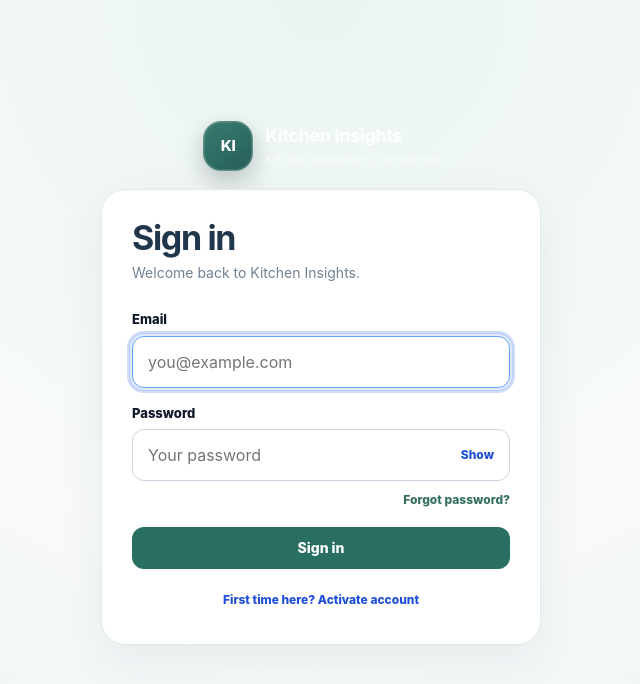
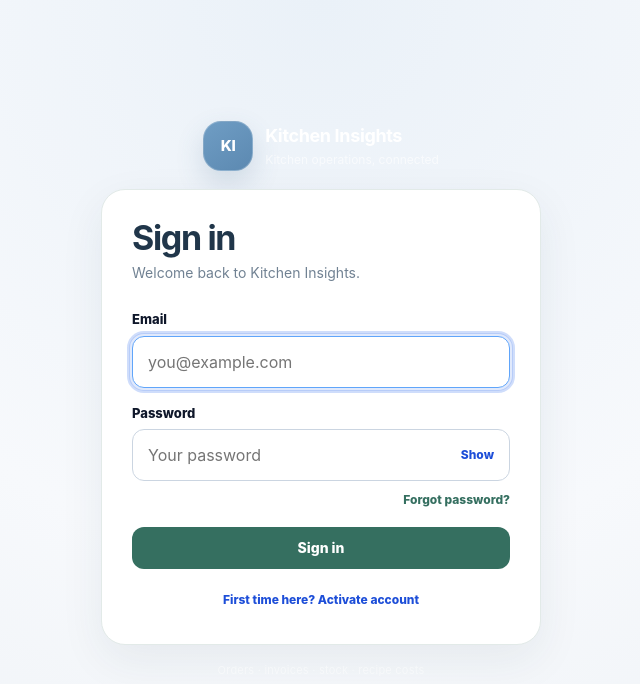
Before and after one commit to stucottam-maker/stackblitz-azteca-rekki-insights, a Next.js app: page /login in a window 1280 px wide. Shown: the top 684 px of the page, without its empty margins (319-959 px from the left). Built offline with nearby package versions, Linux system fonts and the light colour scheme.

Commit message:
Align V2 splash and sign-in palette with app navy and blue branding

```diff
--- a/app/ui-system.css
+++ b/app/ui-system.css
@@ -738,3 +738,21 @@ table td {
 .login-page .login-heading p { color: #718293; }
 .login-page .login-button { background: #286f61 !important; border-color: #286f61 !important; border-radius: 12px !important; }
 @media (prefers-reduced-motion: reduce) { .ki-v2-splash .auth-loading-spinner { animation: none; } }
+
+/* V2 splash palette aligned with the actual app shell: slate navy, blue KI mark, sage accents. */
+.auth-loading-screen.ki-v2-splash {
+  background: radial-gradient(circle at 50% 25%, #edf3f8 0%, #f7f9fc 52%, #e9eef4 100%) !important;
+}
+.ki-v2-splash .auth-loading-mark,
+.login-page .login-brand-icon-live {
+  background: linear-gradient(145deg,#6f9dc4,#5c89b1) !important;
+  box-shadow: 0 12px 28px rgba(61,102,137,.18) !important;
+}
+.ki-v2-splash .auth-loading-spinner {
+  border-color: #dce7ef;
+  border-top-color: #356f60;
+}
+.login-page {
+  background: radial-gradient(circle at 50% 0%, #eaf1f8 0%, #f7f9fc 55%, #edf1f5 100%) !important;
+}
+.login-page .login-button { background: #356f60 !important; border-color: #356f60 !important; }
```
